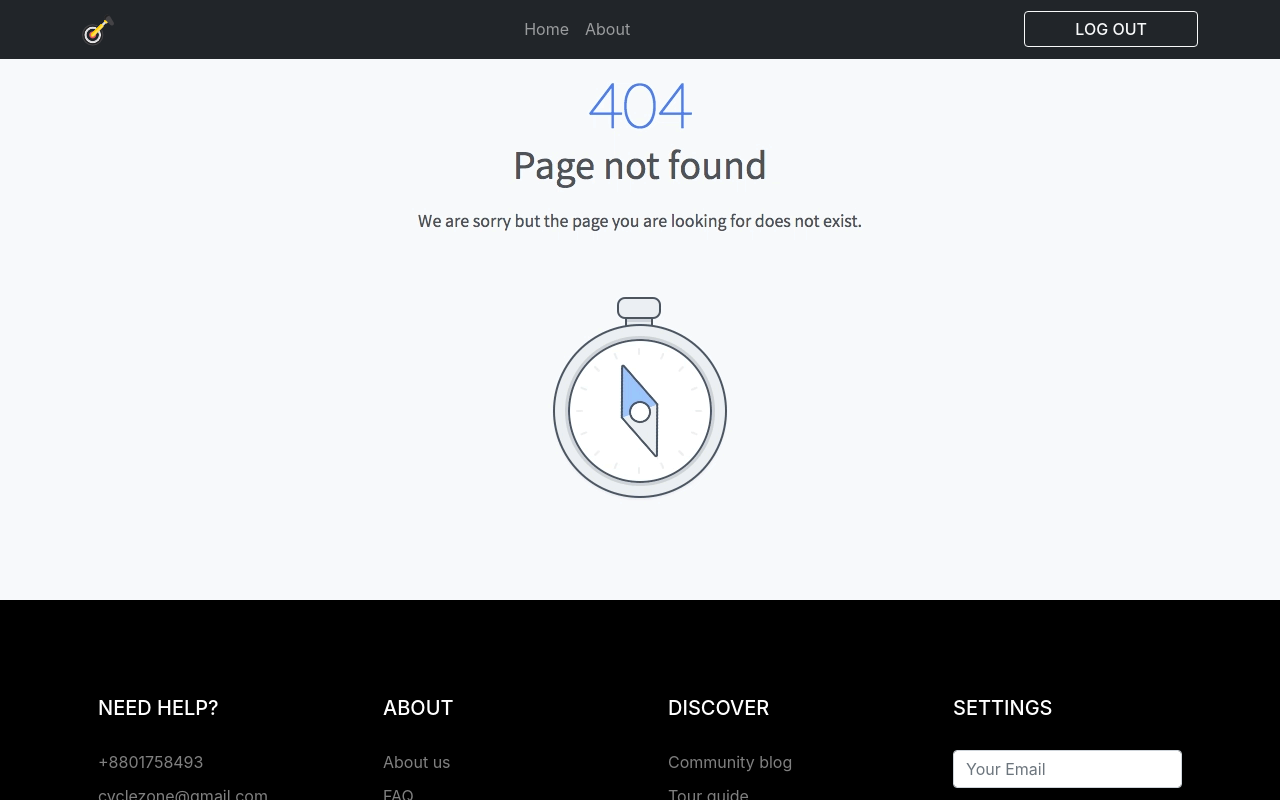
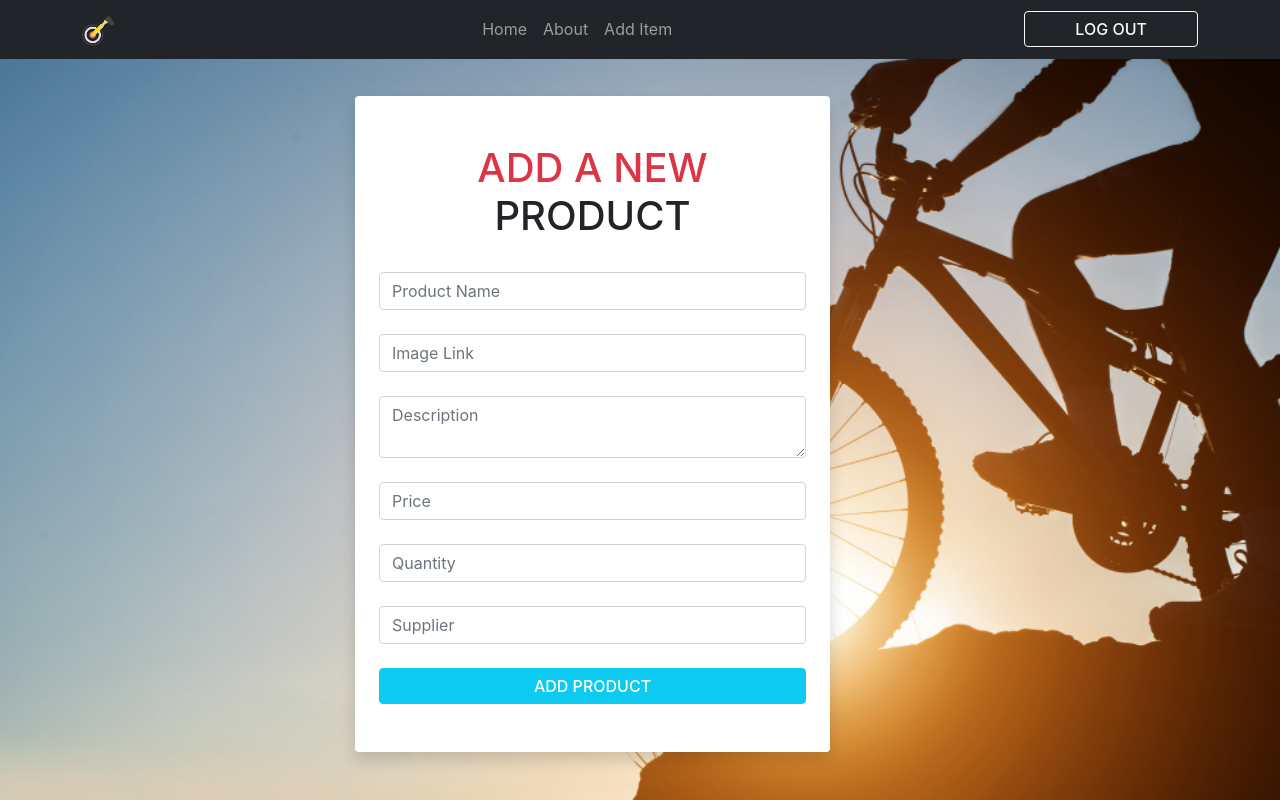
Before and after one commit to Ahsanul-kabir/cycle-zone-client, a React (Create React App) app: page /addItem in a window 1280 px wide. Shown: the top 800 px of the page. Built offline with nearby package versions, Linux system fonts and the light colour scheme; no server answers; sample sign-in values are in the browser's storage; the HTML template or start-up script is replaced by a standard one; a web font is replaced by a local one.

Commit message:
add new Item added and data Slice solve

```diff
--- a/src/App.js
+++ b/src/App.js
@@ -1,4 +1,5 @@
 import { Route, Routes } from 'react-router-dom';
+import AddItem from './Pages/AddItem/AddItem';
 import Home from './Pages/Home/Home/Home';
 import Inventory from './Pages/Inventory/Inventory';
 import Login from './Pages/Login/Login/Login';
@@ -25,6 +26,12 @@ function App() {
         }
         />
         <Route path="/inventory" element={<ManageInventory />} />
+        <Route path="/addItem" element={
+          <RequireAuth>
+            <AddItem />
+          </RequireAuth>
+        }
+        />
         <Route path="*" element={<NotFound />} />
       </Routes>
       <Footer />
--- /dev/null
+++ b/src/Pages/AddItem/AddItem.css
@@ -0,0 +1,5 @@
+.newTravel{
+    background-image: url('../../images/banner.jpg');
+    background-size: cover;
+    background-attachment: fixed;
+}
--- /dev/null
+++ b/src/Pages/AddItem/AddItem.js
@@ -0,0 +1,60 @@
+import React from 'react';
+import './AddItem.css';
+
+const AddItem = () => {
+    const handleAddUser = (event) => {
+        event.preventDefault();
+
+        const name = event.target.name.value
+        const image = event.target.imgLink.value
+        const description = event.target.description.value
+        const price = event.target.price.value
+        const quantity = event.target.quantity.value
+        const supplier = event.target.supplier.value
+        const product = { name, image, description, price, quantity, supplier }
+
+        // Send data to server
+        fetch('http://localhost:5000/products', {
+            method: 'POST',
+            headers: {
+                'content-type': 'application/json'
+            },
+            body: JSON.stringify(product)
+        })
+            .then(res => res.json())
+            .then(data => {
+                console.log('Success', data)
+                alert('Product Added Successfully')
+                event.target.reset()
+            })
+    }
+    return (
+        <div className="newTravel poppins-font">
+            <div className="py-5 container">
+                <div className="row my-5">
+                    <div className="col-lg-3"></div>
+                    <div className="col-lg-5 shadow px-4 py-5 rounded rounded-2 bg-white">
+                        <h1 className="text-center text-uppercase pb-4"><span className="text-danger">Add a new</span> Product</h1>
+                        <form onSubmit={handleAddUser}>
+                            <input type="text" class="form-control" name="name" placeholder="Product Name" required />
+                            <br />
+                            <input type="text" class="form-control" name="imgLink" placeholder="Image Link" required />
+                            <br />
+                            <textarea type="text" class="form-control" name="description" placeholder="Description" required />
+                            <br />
+                            <input type="text" class="form-control" name="price" placeholder="Price" required />
+                            <br />
+                            <input type="text" class="form-control" name="quantity" placeholder="Quantity" required />
+                            <br />
+                            <input type="text" class="form-control" name="supplier" placeholder="Supplier" required />
+                            <br />
+                            <input type="submit" value="Add Product" class="btn btn-info text-white  w-100 mx-auto" />
+                        </form>
+                    </div>
+                </div>
+            </div>
+        </div>
+    );
+};
+
+export default AddItem;
--- a/src/Pages/Home/Products/Products.js
+++ b/src/Pages/Home/Products/Products.js
@@ -8,7 +8,7 @@ const Products = () => {
     useEffect(() => {
         fetch('http://localhost:5000/products')
             .then(res => res.json())
-            .then(data => setProducts(data.slice(0, 5)))
+            .then(data => setProducts(data.slice(0, 6)))
 
     }, [])
     return (
--- a/src/Pages/Shared/Header/Header.js
+++ b/src/Pages/Shared/Header/Header.js
@@ -24,6 +24,11 @@ const Header = () => {
                         <Nav className="mx-auto">
                             <NavLink as={Link} activeClassName="selected" to="home">Home</NavLink>
                             <NavLink as={Link} activeClassName="selected" to="about">About</NavLink>
+                            {
+                                user?.email ? <>
+                                    <NavLink as={Link} activeClassName="selected" to="/addItem">Add Item</NavLink>
+                                </> : ''
+                            }
                         </Nav>
 
                         {user?.email ?
```
